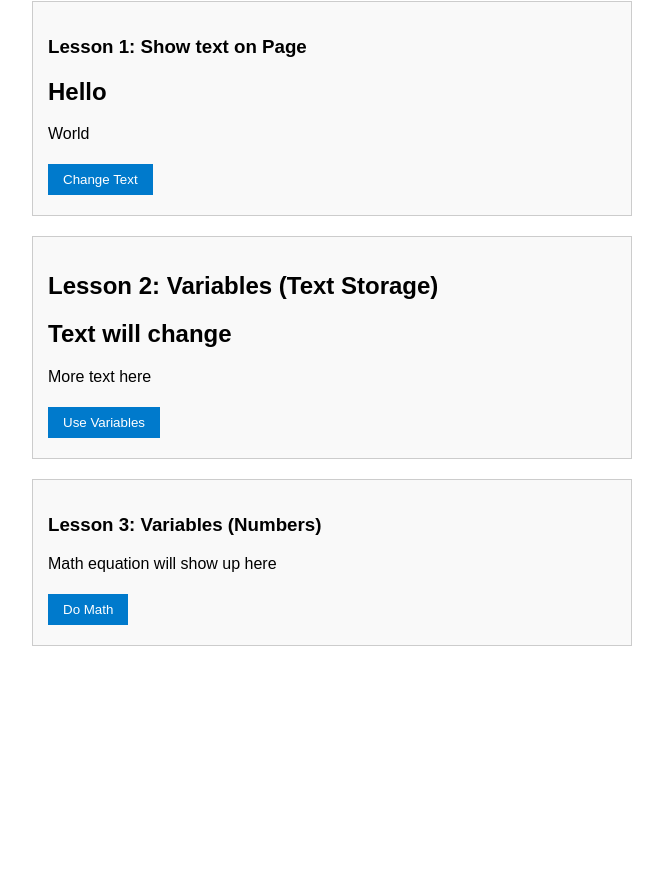
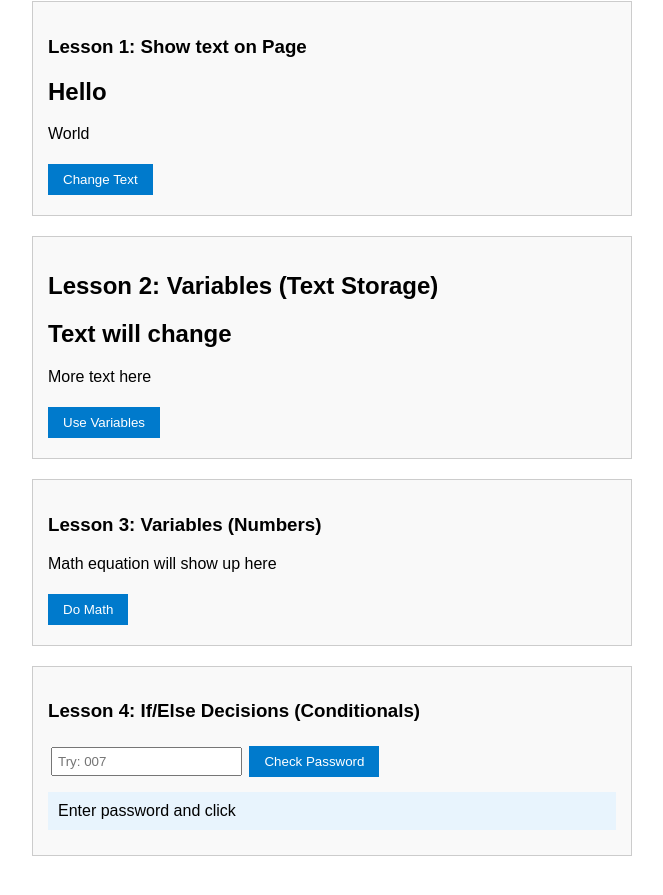
Before and after one commit to Agent1c/week4-javascript, a plain HTML site: page index.html in a window 1280 px wide. Shown: the part 119-1014 px from the top of the page, without its empty margins (308-971 px from the left). Before the commit the page ends 825 px from the top, so only its background shows below. Drawn offline with Linux system fonts and the light colour scheme.

Commit message:
Lesson 4: If/Else Statements

```diff
--- a/index.html
+++ b/index.html
@@ -63,5 +63,26 @@
         </script>
     </div>
 
+    <!-- Lesson 4 -->
+
+    <div class="lesson">
+        <h3>Lesson 4: If/Else Decisions (Conditionals)</h3>
+
+        <input type="password" id="password" placeholder="Try: 007">
+        <button onclick="lesson4()">Check Password</button>
+        <div class="result" id="result4">Enter password and click</div>
+
+        <script>
+            function lesson4() {
+                var userPassword = document.getElementById("password").value;
+
+                if (userPassword == "007") {
+                    document.getElementById("result4").innerHTML = "Correct password. You are logged in!";
+                } else {
+                    document.getElementById("result4").innerHTML = "Wrong password! Please try again.";
+                }
+            }
+        </script>
+    </div>
 </body>
 </html>
```
